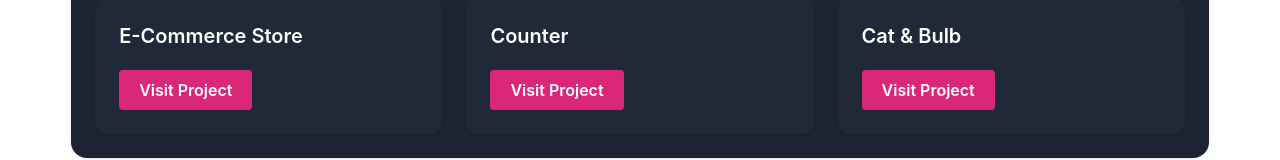
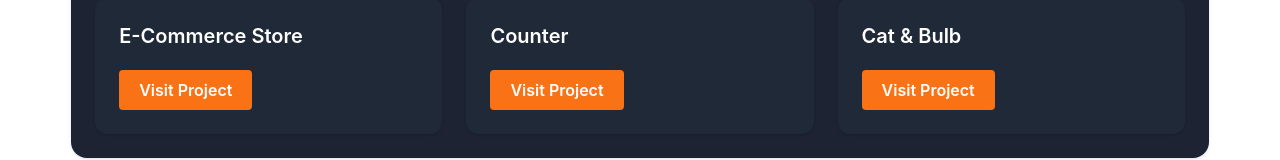
Before and after one commit to manikandancms/pro, a React (Vite) app in the folder Portfolio/: page / in a window 1280 px wide. Shown: the part 494-654 px from the top of the page. Built offline with nearby package versions, Linux system fonts and the light colour scheme.

Commit message:
New Updated 77

```diff
--- a/Portfolio/src/Contact/Contact.jsx
+++ b/Portfolio/src/Contact/Contact.jsx
@@ -6,7 +6,7 @@ const contactInfo = {
   linkedin: "https://www.linkedin.com/in/cmanikandan96",
   github: "https://github.com/manikandancms",
   resumeUrl: "/resume.pdf", // Put your resume in public folder
-  resumeFileName: "Resume_YourName.pdf",
+  resumeFileName: "Resume",
 };
 
 const ContactMe = () => {
@@ -29,7 +29,7 @@ const ContactMe = () => {
       {/* Contact Info Section */}
       <section
         id="contact"
-        className=" w-[90%] mx-auto bg-gray-900 text-gray-100 p-8 rounded-xl shadow-lg mt-16"
+        className=" w-[95%] mx-auto bg-gray-900 text-gray-100 p-8 rounded-xl shadow-lg mt-16"
       >
         <h2 className="text-center text-3xl mb-6 font-semibold">Contact Me</h2>
         <ul className="list-none p-0 mb-8 text-lg space-y-4">
--- a/Portfolio/src/HeroSection/HeroSection.jsx
+++ b/Portfolio/src/HeroSection/HeroSection.jsx
@@ -4,7 +4,7 @@ import { Link } from "react-router-dom";
 const HeroSection = () => {
   return (
     <section className=" 2xl:container mx-auto flex flex-col justify-center items-center px-4 sm:px-6 py-6 text-white bg-white mt-16">
-      <div className=" w-[95%] mx-auto flex flex-col-reverse lg:flex-row items-center  max-w-6xl  space-y-6 lg:space-y-0 lg:space-x-96">
+      <div className=" w-[95%] mx-auto flex flex-col-reverse lg:flex-row items-center  max-w-6xl  space-y-6 lg:space-y-0 lg:space-x-20">
         {/* Text content */}
         <div className="flex-1 flex flex-col items-center text-center lg:items-center lg:text-center space-y-5 px-10">
           <h1 className="text-3xl sm:text-4xl md:text-5xl font-bold text-gray-700 leading-tight">
--- a/Portfolio/src/Project/Project.jsx
+++ b/Portfolio/src/Project/Project.jsx
@@ -28,7 +28,7 @@ const ProjectsPage = () => (
           <div key={idx} className="bg-gray-800 rounded-xl p-6 shadow flex flex-col items-start justify-between">
             <h3 className="text-xl font-semibold mb-3 text-white">{proj.title}</h3>
             <a
-              className="mt-2 inline-block rounded bg-pink-600 hover:bg-pink-700 text-white font-semibold px-5 py-2 transition"
+              className="mt-2 inline-block rounded bg-orange-500 hover:bg-yellow-700 text-white font-semibold px-5 py-2 transition"
               href={proj.link}
               target="_blank"
               rel="noopener noreferrer"
```
